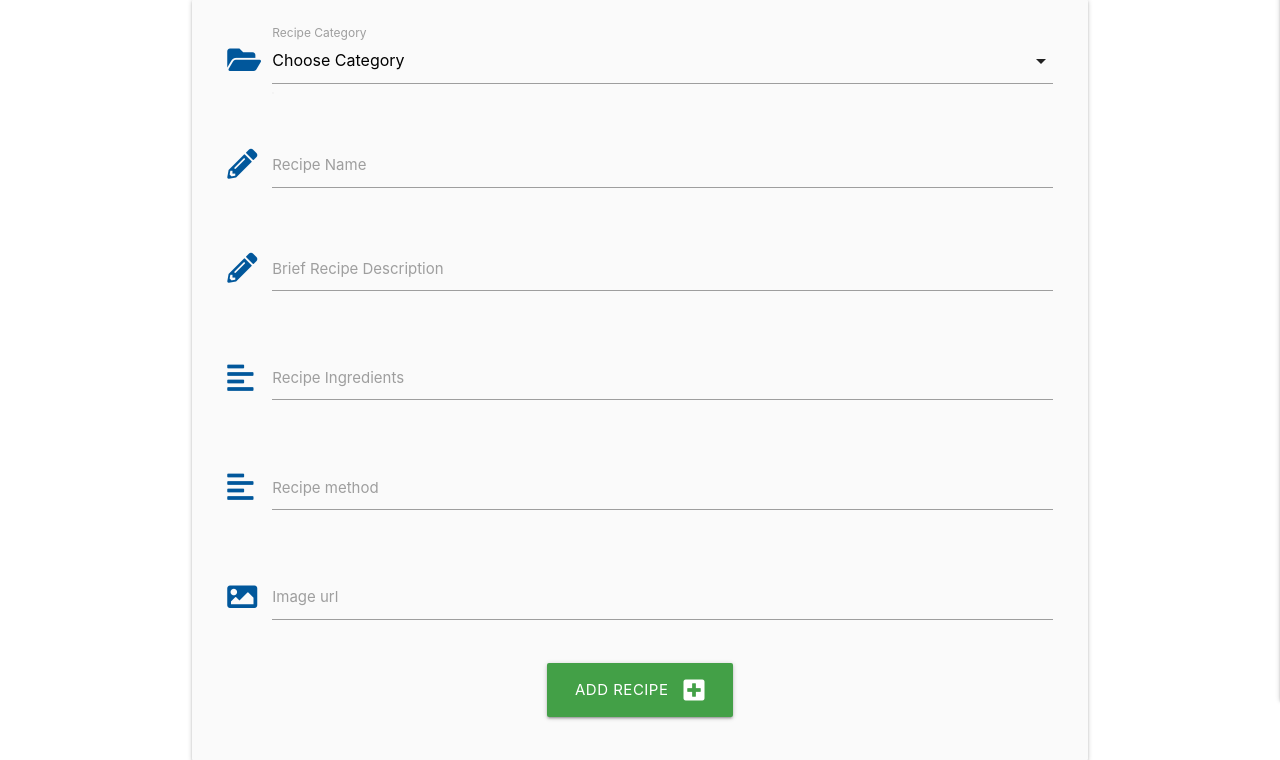
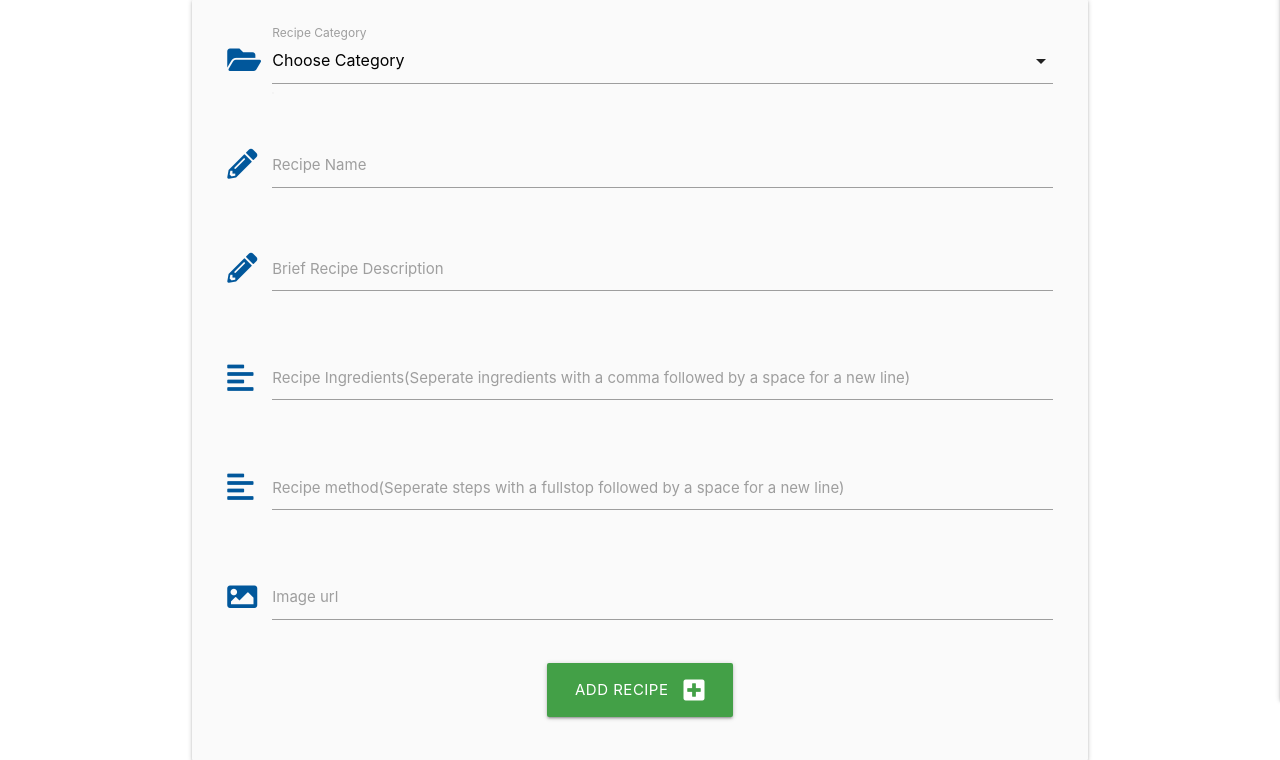
Before and after one commit to Code-Institute-Submissions/Recipes-4, a Flask app: page /add_dish in a window 1280 px wide. Shown: the part 160-920 px from the top of the page. Run offline with Flask 2, Linux system fonts and the light colour scheme; data that the repository does not hold is empty; some libraries are stand-ins or nearby versions.

Commit message:
Add text formatting for recipe page

```diff
--- a/app.py
+++ b/app.py
@@ -151,12 +151,10 @@ def edit_dish(dish_id):
 @app.route("/recipe_full/<dish_id>")
 def recipe_full(dish_id):
     dish = mongo.db.dishes.find_one({"_id": ObjectId(dish_id)})
-    return render_template("recipe_full.html", dish=dish)
-
-#@app.route("/recipe_full/<dish_id>")
-#def recipe_full(dish_id):
-    #dish = list(mongo.db.dishes.find_one({"_id": ObjectId(dish_id)}))
-    #return render_template("recipe_full.html", dish=dish,)
+    ingredients = dish["dish_ingredients"].split(", ")
+    methods = dish["dish_method"].split(". ")
+    return render_template("recipe_full.html", dish=dish,
+        ingredients=ingredients, methods=methods)
 
 
 @app.route("/delete_dish/<dish_id>")
--- a/templates/add_dish.html
+++ b/templates/add_dish.html
@@ -40,7 +40,7 @@
                     <i class="fas fa-align-left prefix light-blue-text text-darken-4"></i>
                     <textarea id="dish_ingredients" name="dish_ingredients" minlength="5"
                         maxlength="2000" class="materialize-textarea validate" required></textarea>
-                    <label for="dish_ingredients">Recipe Ingredients</label>
+                    <label for="dish_ingredients">Recipe Ingredients(Seperate ingredients with a comma followed by a space for a new line)</label>
                 </div>
             </div>
             <div class="row">
@@ -48,7 +48,7 @@
                     <i class="fas fa-align-left prefix light-blue-text text-darken-4"></i>
                     <textarea id="dish_method" name="dish_method" minlength="5"
                         maxlength="2000" class="materialize-textarea validate" rows="3" required></textarea>
-                    <label for="dish_method">Recipe method</label>
+                    <label for="dish_method">Recipe method(Seperate steps with a fullstop followed by a space for a new line)</label>
                 </div>
             </div>
             <div class="row">
--- a/templates/edit_dish.html
+++ b/templates/edit_dish.html
@@ -49,7 +49,7 @@
                         maxlength="2000" class="materialize-textarea validate" required>
                     {{- dish.dish_ingredients -}}
                     </textarea>
-                    <label for="dish_ingredients">Recipe Ingredients</label>
+                    <label for="dish_ingredients">Recipe Ingredients (Seperate ingredients with a comma followed by a space for a new line)</label>
                 </div>
             </div>
             <div class="row">
@@ -59,7 +59,7 @@
                         maxlength="2000" class="materialize-textarea validate" rows="3" required>
                     {{- dish.dish_method -}}
                     </textarea>
-                    <label for="dish_method">Recipe method</label>
+                    <label for="dish_method">Recipe method (Seperate steps with a fullstop followed by a space for a new line)</label>
                 </div>
             </div>
             <div class="row">
--- a/templates/profile.html
+++ b/templates/profile.html
@@ -25,7 +25,6 @@
                     <a href="{{ url_for('edit_dish', dish_id=dish._id) }}" class="btn-small light-blue lighten-1">Edit</a>
                     <!-- Modal Trigger -->
                     <button data-target="modal{{loop.index}}" class="btn-small red modal-trigger">Delete</button>
-                    <!--<a class="waves-effect waves-light btn-small red modal-trigger" href="#modal1">Delete</a>-->
 
                     <!-- Modal Structure -->
                     <div id="modal{{loop.index}}" class="modal">
```
Also changed, not shown: templates/recipe_full.html (+10 -2 lines).
